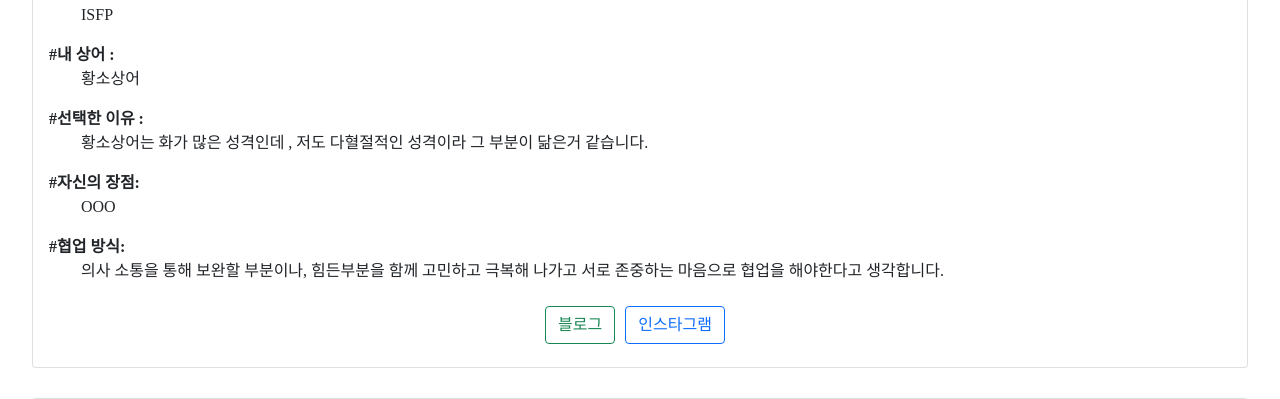
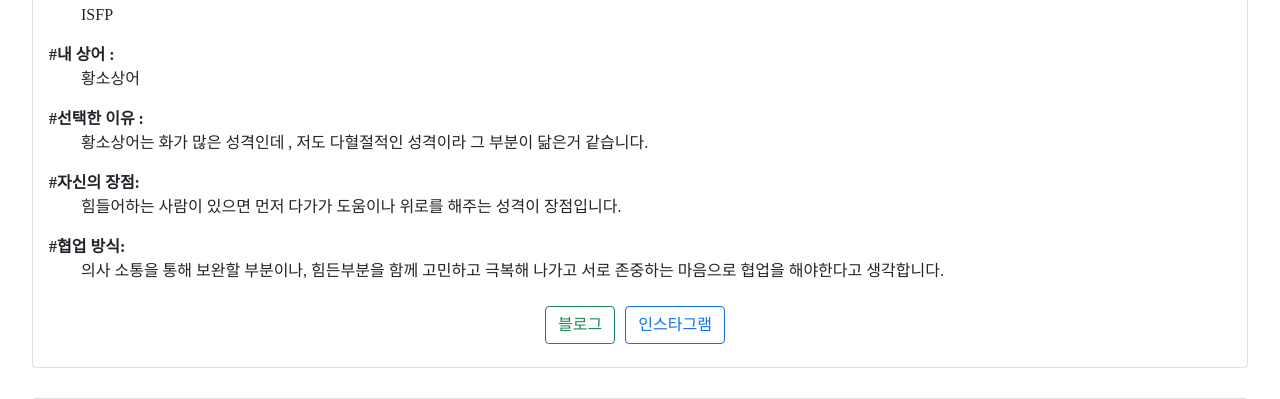
Before and after one commit to deok-beom/Sharkly, a Flask app: page /jeon in a window 1280 px wide. Shown: the part 1154-1553 px from the top of the page. Run offline with Flask 2, Linux system fonts and the light colour scheme; data that the repository does not hold is empty.

Commit message:
Update jeon.html

```diff
--- a/templates/jeon.html
+++ b/templates/jeon.html
@@ -170,7 +170,7 @@
                     </ul>
                 </div>
                 <div><span>#자신의 장점:</span>
-                    <ul>OOO</ul>
+                    <ul>힘들어하는 사람이 있으면 먼저 다가가 도움이나 위로를 해주는 성격이 장점입니다.</ul>
                 </div>
                 <div><span>#협업 방식:</span>
                     <ul>의사 소통을 통해 보완할 부분이나, 힘든부분을 함께 고민하고 극복해 나가고 서로 존중하는 마음으로 협업을 해야한다고 생각합니다.   </ul>
```
